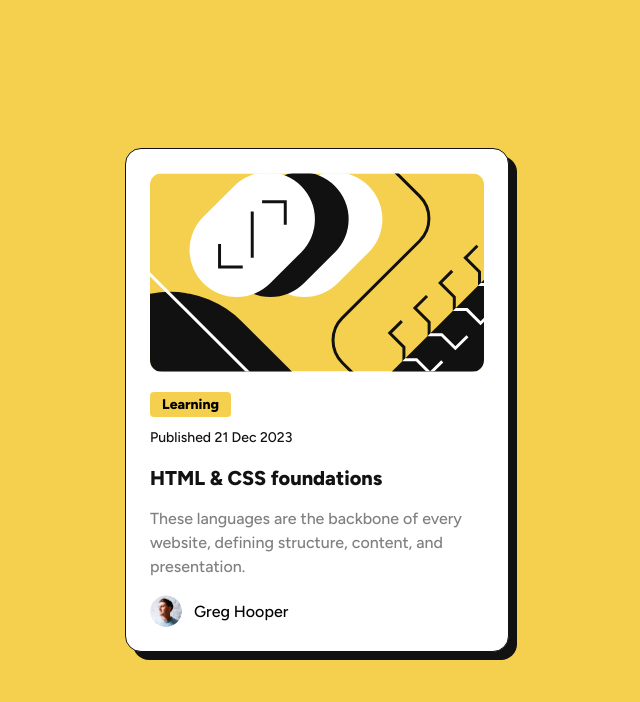
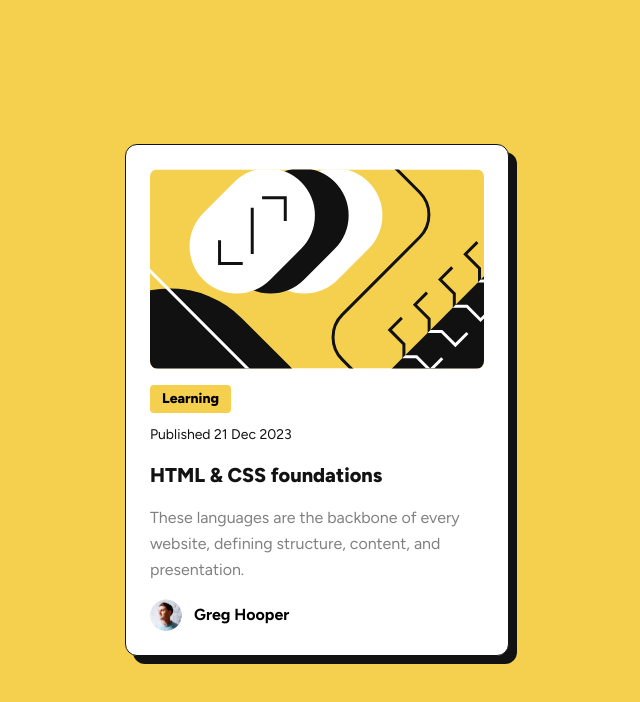
Before and after one commit to YusufBolden/blog-preview-card, a plain HTML site: page index.html in a window 1280 px wide. Shown: the whole page, without its empty margins (323-963 px from the left). Drawn offline with nearby package versions, Linux system fonts and the light colour scheme; a web font is replaced by a local one.

Commit message:
Converted CSS to Tailwind, deleted CSS file

```diff
--- a/index.html
+++ b/index.html
@@ -3,31 +3,69 @@
   <head>
     <meta charset="UTF-8" />
     <meta name="viewport" content="width=device-width, initial-scale=1.0" />
+    <link rel="preconnect" href="https://fonts.googleapis.com" />
+    <link rel="preconnect" href="https://fonts.gstatic.com" crossorigin />
+    <link
+      href="https://fonts.googleapis.com/css2?family=Figtree:ital,wght@0,300..900;1,300..900&family=Happy+Monkey&family=Orbitron:wght@400..900&family=Outfit:wght@100..900&display=swap"
+      rel="stylesheet"
+    />
     <title>Blog Preview Card</title>
-    <link rel="stylesheet" href="styles.css" />
+    <!-- <link rel="stylesheet" href="styles.css" /> -->
+    <script src="https://cdn.tailwindcss.com"></script>
+    <script>
+      tailwind.config = {
+        theme: {
+          extend: {
+            colors: {
+              yellow: "hsl(47, 88%, 63%)",
+              gray: {
+                500: "hsl(0, 0%, 50%)",
+              },
+              black: "hsl(0, 0%, 7%)",
+              white: "hsl(0, 0%, 100%)",
+            },
+            fontFamily: {
+              figtree: ["Figtree", "sans-serif"],
+            },
+          },
+        },
+      };
+    </script>
   </head>
-  <body>
-    <article class="card">
+  <body
+    class="bg-yellow font-figtree flex justify-center items-center min-h-screen p-4"
+  >
+    <article
+      class="bg-white border border-black rounded-xl p-6 max-w-sm shadow-[8px_8px_0_hsl(0,0%,7%)] hover:shadow-[12px_12px_0_hsl(0,0%,7%)] hover:-translate-x-1 hover:-translate-y-1 transition"
+    >
       <img
         src="./assets/images/illustration-article.svg"
         alt="Abstract design"
-        class="card-image"
+        class="w-full rounded-lg mb-4"
       />
-      <section class="card-content">
-        <p class="category">Learning</p>
-        <p class="publish-date">Published 21 Dec 2023</p>
-        <h2 class="title"><a href="#">HTML & CSS foundations</a></h2>
-        <p class="description">
+      <section>
+        <p
+          class="bg-yellow font-extrabold text-sm px-3 py-1 rounded mb-3 inline-block"
+        >
+          Learning
+        </p>
+        <p class="text-black text-sm mb-4">Published 21 Dec 2023</p>
+        <h2 class="text-xl font-extrabold mb-4">
+          <a href="#" class="text-black hover:text-yellow transition">
+            HTML & CSS foundations
+          </a>
+        </h2>
+        <p class="text-gray-500 text-base leading-relaxed mb-4">
           These languages are the backbone of every website, defining structure,
           content, and presentation.
         </p>
-        <div class="author">
+        <div class="flex items-center gap-3">
           <img
             src="./assets/images/image-avatar.webp"
             alt="Greg Hooper"
-            class="avatar"
+            class="w-8 h-8 rounded-full"
           />
-          <p>Greg Hooper</p>
+          <p class="font-bold">Greg Hooper</p>
         </div>
       </section>
     </article>
--- a/styles.css
+++ /dev/null
@@ -1,93 +0,0 @@
-@import url('https://fonts.googleapis.com/css2?family=Figtree:wght@500;800&display=swap');
-
-:root {
-  --yellow: hsl(47, 88%, 63%);
-  --white: hsl(0, 0%, 100%);
-  --black: hsl(0, 0%, 7%);
-  --gray: hsl(0, 0%, 50%);
-  --font-family: 'Figtree', sans-serif;
-}
-
-* {
-  margin: 0;
-  padding: 0;
-  box-sizing: border-box;
-}
-
-body {
-  background-color: hsl(47, 88%, 63%);
-  font-family: Figtree;
-  display: flex;
-  justify-content: center;
-  align-items: center;
-  min-height: 100vh;
-  padding: 1rem;
-}
-
-.card {
-  background-color: hsl(0, 0%, 100%);
-  border: 1px solid hsl(0, 0%, 7%);
-  border-radius: 1rem;
-  padding: 1.5rem;
-  max-width: 384px;
-  box-shadow: 8px 8px 0 hsl(0, 0%, 7%);
-  transition: box-shadow 0.2s ease, transform 0.2s ease;
-}
-
-.card:hover {
-  box-shadow: 12px 12px 0 hsl(0, 0%, 7%);
-  transform: translate(-4px, -4px);
-}
-
-.card-image {
-  width: 100%;
-  border-radius: 0.75rem;
-  margin-bottom: 1rem;
-}
-
-.category {
-  background-color: hsl(47, 88%, 63%);
-  font-weight: 800;
-  font-size: 0.875rem;
-  padding: 0.25rem 0.75rem;
-  border-radius: 0.25rem;
-  display: inline-block;
-  margin-bottom: 0.75rem;
-}
-
-.publish-date {
-  color: hsl(0, 0%, 7%);
-  font-size: 0.875rem;
-  margin-bottom: 1rem;
-}
-
-.title a {
-  font-size: 1.25rem;
-  font-weight: 800;
-  color: hsl(0, 0%, 7%);
-  text-decoration: none;
-  transition: color 0.2s;
-}
-
-.title a:hover {
-  color: var(--yellow);
-}
-
-.description {
-  color: var(--gray);
-  font-size: 1rem;
-  margin: 1rem 0;
-  line-height: 1.5;
-}
-
-.author {
-  display: flex;
-  align-items: center;
-  gap: 0.75rem;
-}
-
-.avatar {
-  width: 32px;
-  height: 32px;
-  border-radius: 50%;
-}
```
